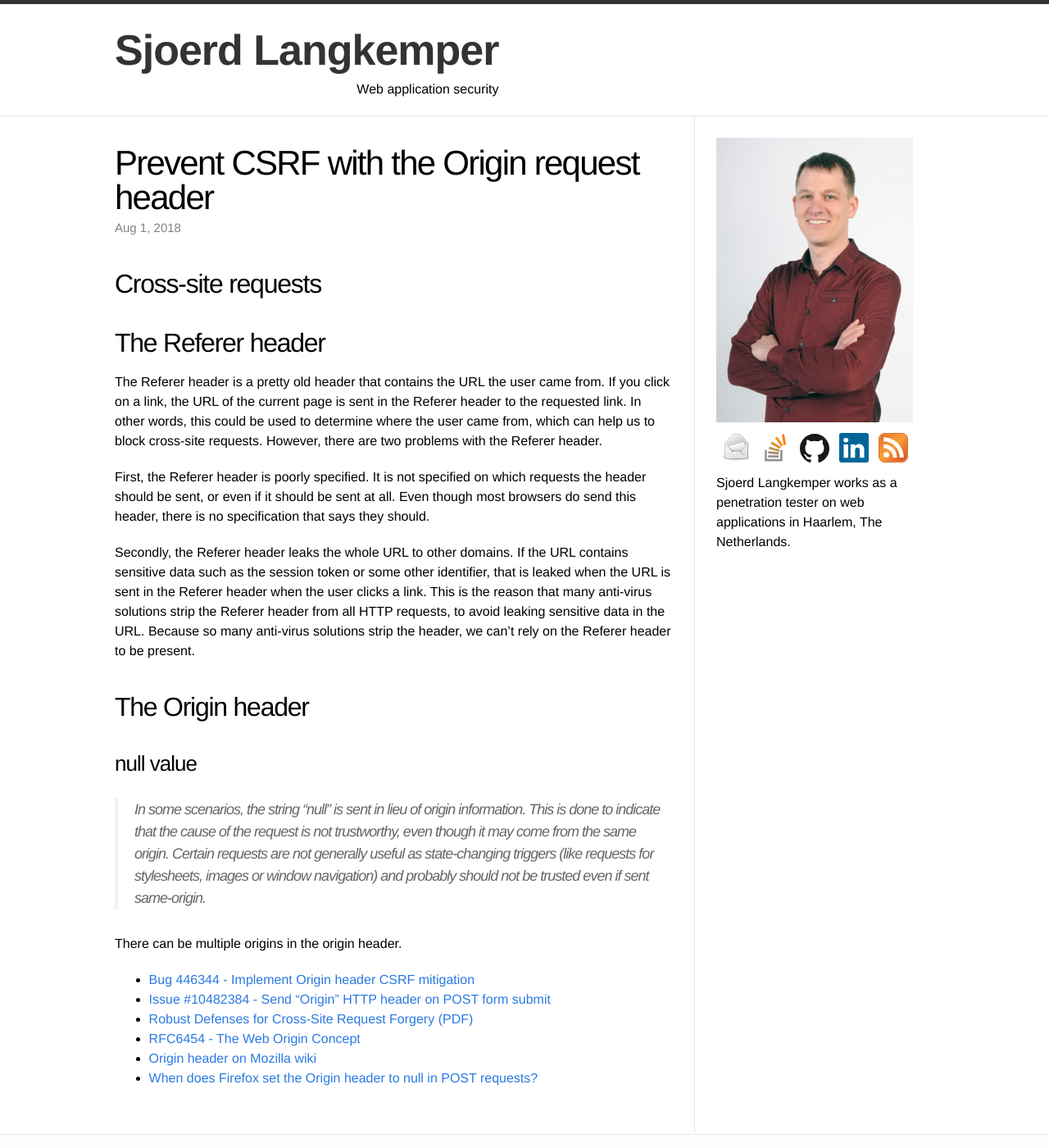
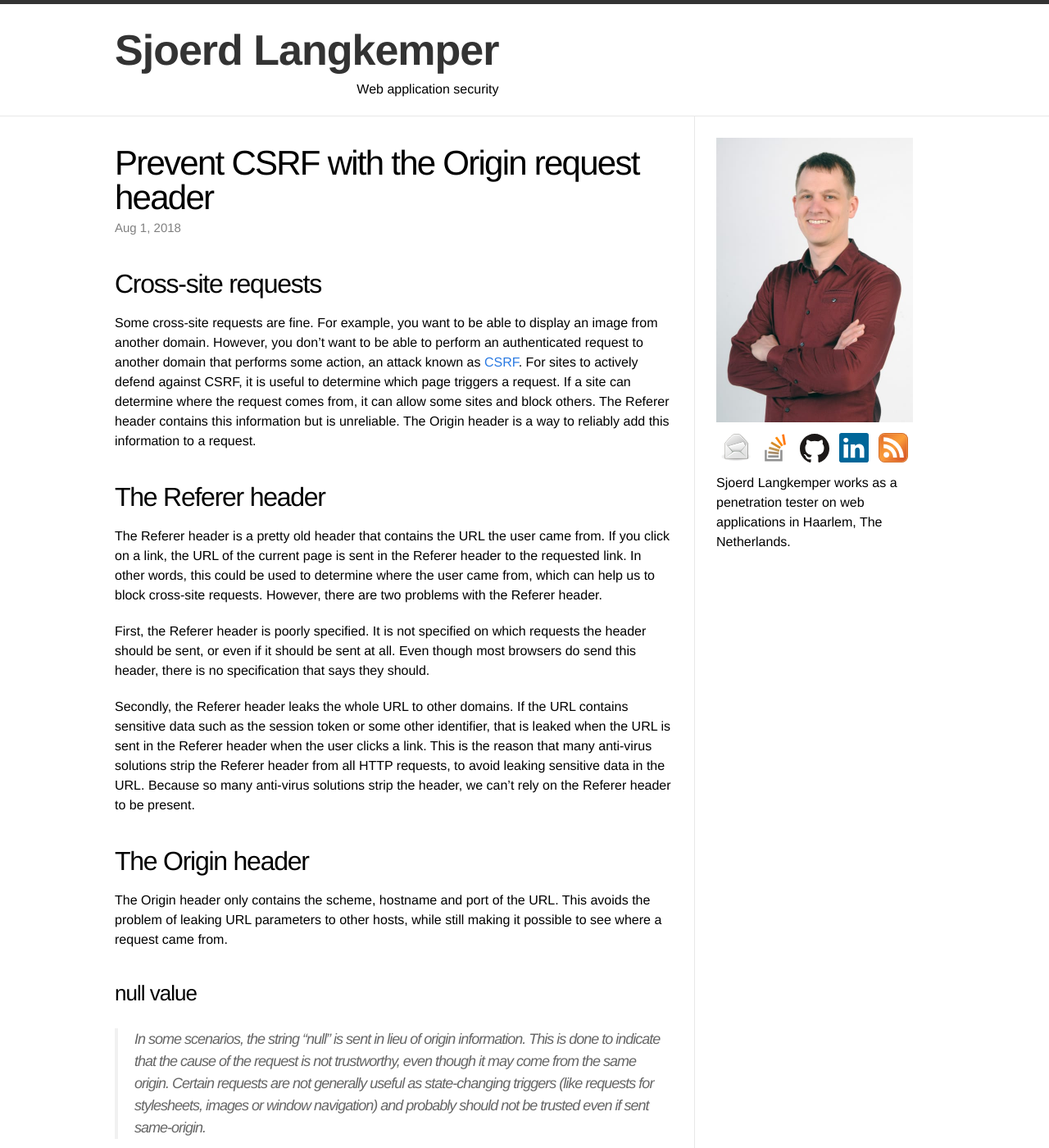
Before and after one commit to Sjord/Sjord.github.io, a Jekyll site: the page built from _posts/2018-03-21-prevent-csrf-with-the-origin-http-request-header.md, in a window 1280 px wide and 1400 px high. Shown: the whole window at 82% size. Built offline with Jekyll 4.4.1, drawn with Linux system fonts in a browser that asks for light colours.

Commit message:
Origin post

```diff
--- a/_posts/2018-03-21-prevent-csrf-with-the-origin-http-request-header.md
+++ b/_posts/2018-03-21-prevent-csrf-with-the-origin-http-request-header.md
@@ -9,7 +9,7 @@
 
 ## Cross-site requests
 
-
+Some cross-site requests are fine. For example, you want to be able to display an image from another domain. However, you don't want to be able to perform an authenticated request to another domain that performs some action, an attack known as [CSRF](/2019/01/09/csrf/). For sites to actively defend against CSRF, it is useful to determine which page triggers a request. If a site can determine where the request comes from, it can allow some sites and block others. The Referer header contains this information but is unreliable. The Origin header is a way to reliably add this information to a request.
 
 ## The Referer header
 
@@ -20,6 +20,8 @@
 Secondly, the Referer header leaks the whole URL to other domains. If the URL contains sensitive data such as the session token or some other identifier, that is leaked when the URL is sent in the Referer header when the user clicks a link. This is the reason that many anti-virus solutions strip the Referer header from all HTTP requests, to avoid leaking sensitive data in the URL. Because so many anti-virus solutions strip the header, we can't rely on the Referer header to be present.
 
 ## The Origin header
+
+The Origin header only contains the scheme, hostname and port of the URL. This avoids the problem of leaking URL parameters to other hosts, while still making it possible to see where a request came from.
 
 ### null value
 
```
